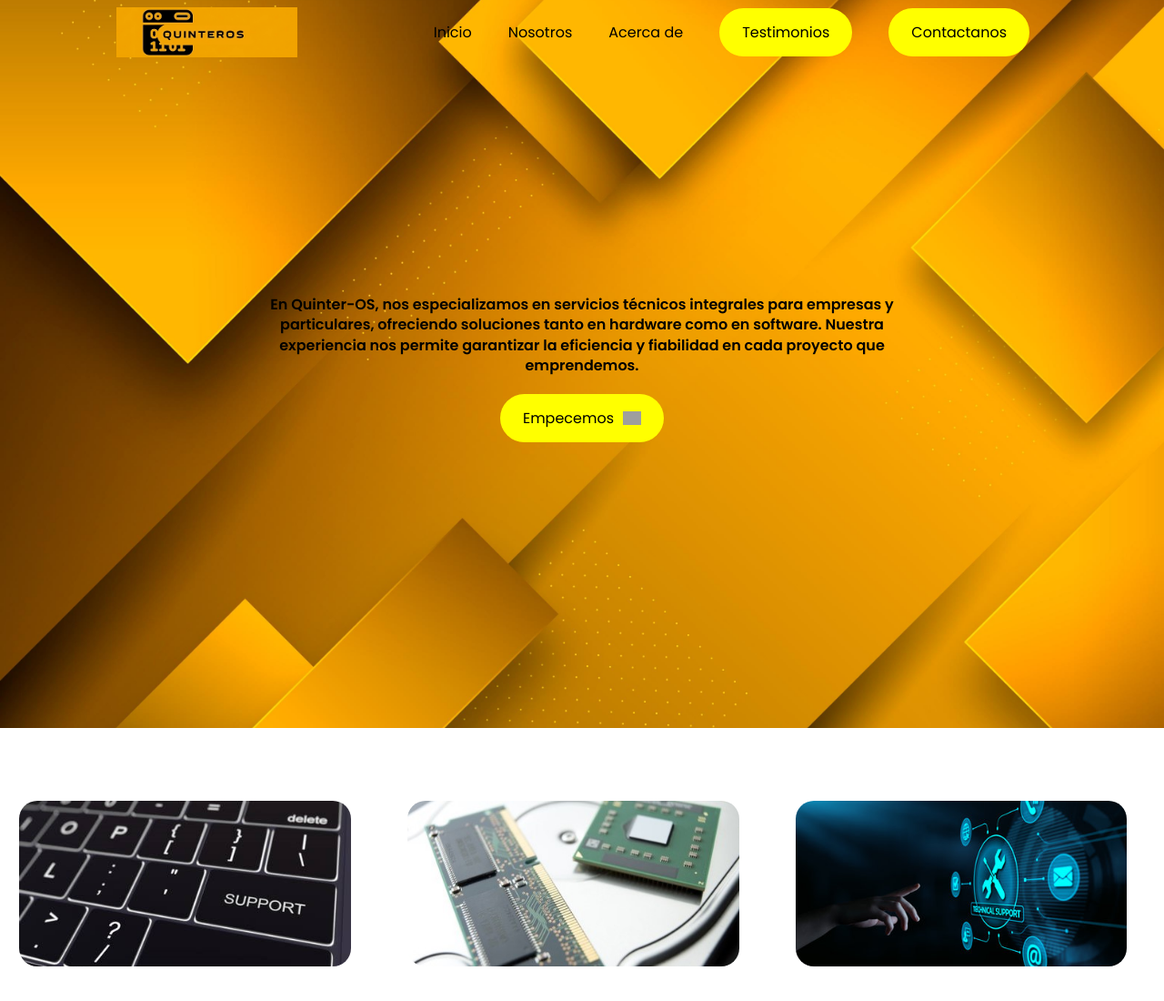
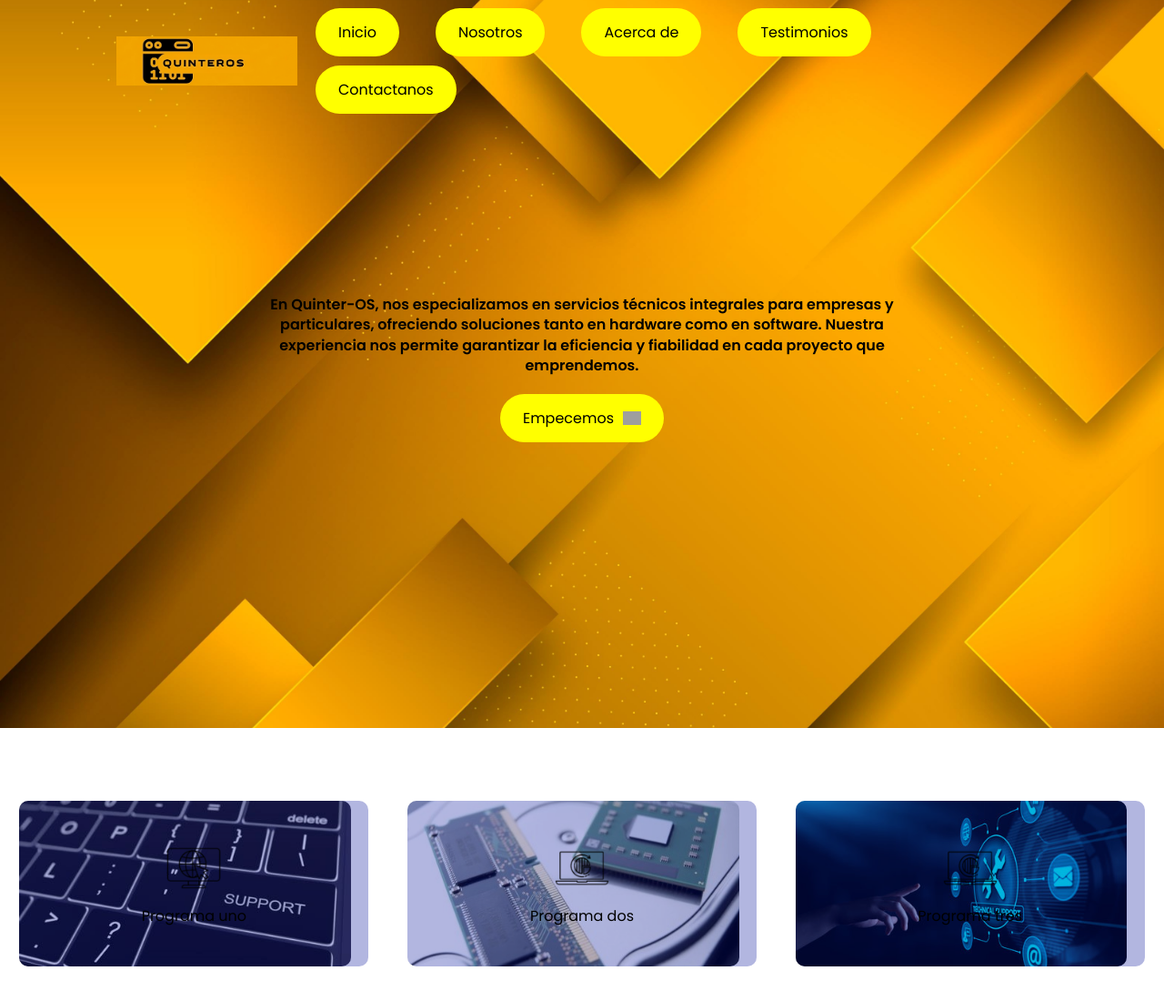
Before and after one commit to williamquin72/quinteros-web-app, a React (Vite) app: page / in a window 1280 px wide. Shown: the top 1100 px of the page at 91% size. Built offline with nearby package versions, Linux system fonts and the light colour scheme; grey boxes are pictures that could not be loaded.

Commit message:
Nuevo commit agregado estilos a los botones

```diff
--- a/src/Components/Navbar/Navbar.jsx
+++ b/src/Components/Navbar/Navbar.jsx
@@ -7,9 +7,9 @@ const Navbar = () => {
    <nav className="NavbarCont">
 <img src={logo} alt=""  className="logo" />
 <ul>
-    <li>Inicio</li>
-    <li>Nosotros</li>
-    <li>Acerca de</li>
+    <li><button className="btn">Inicio</button></li>
+    <li><button className="btn">Nosotros</button></li>
+    <li><button className='btn'>Acerca de</button></li>
     <li><button className="btn">Testimonios</button></li>
     <li><button className='btn'>Contactanos</button></li>
 </ul>
--- a/src/Components/Programs/programs.css
+++ b/src/Components/Programs/programs.css
@@ -8,9 +8,27 @@
 }
 .ProgramsContSub img{
     width: 95%;
-    border-radius: 20px;
+    border-radius: 10px;
     display: block;
 }
 .ProgramsContSub{
     flex-basis: 30%;
+    position: relative;
 }
+.caption {
+    border-radius: 10px;
+    position: absolute;
+    top:0;
+    left: 0;
+    bottom: 0;
+    right: 0;
+    background: rgba(0, 15, 152, 0.3);
+    display: flex;
+    align-items: center ;
+    justify-content: center;
+    flex-direction: column;
+}
+.caption img{
+    width: 60px;
+    margin-bottom: 10px;
+}
--- a/src/Components/Programs/programs.jsx
+++ b/src/Components/Programs/programs.jsx
@@ -3,21 +3,33 @@ import './programs.css'
 import SWSU from '../../assets/SWSU.jpg'
 import HWSU from '../../assets/HWSU.jpg'
 import SU from '../../assets/SU.jpg'
+import iconHWSU from '../../assets/icono pctransparente.png'
+import iconSWSU from '../../assets/icono mundo transparente.png'
+import iconSU from '../../assets/icono pctransparente.png'
+
 const Programs = () => {
     return(
         <div className="ProgramsCont">
             <div className="ProgramsContSub">
                 <img src={SWSU} alt="" />
                 <div className="caption">
-                    <img src="" alt="" />
-                    <p></p>
+                    <img src={iconSWSU} alt="" />
+                    <p>Programa uno</p>
                 </div>
             </div>
             <div className="ProgramsContSub">
                 <img src={HWSU} alt="" />
+                <div className="caption">
+                    <img src={iconHWSU} alt="" />
+                    <p>Programa dos</p>
+                </div>
             </div>
             <div className="ProgramsContSub">
                 <img src={SU} alt="" />
+                <div className="caption">
+                    <img src={iconSU} alt="" />
+                    <p>Programa tres</p>
+                </div>
             </div>
         </div>
     )
```
Also changed, not shown: src/assets/icono mundo transparente.png (added), src/assets/icono pctransparente.png (added).
